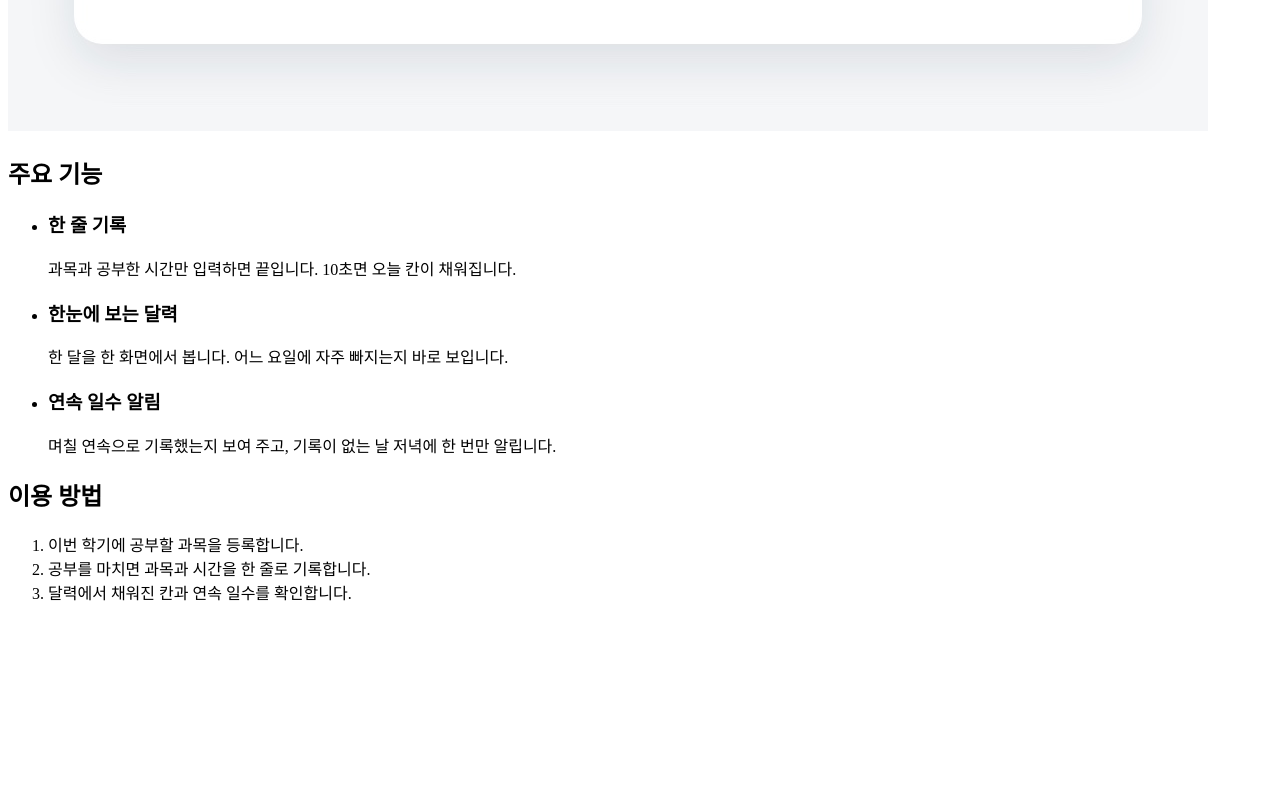
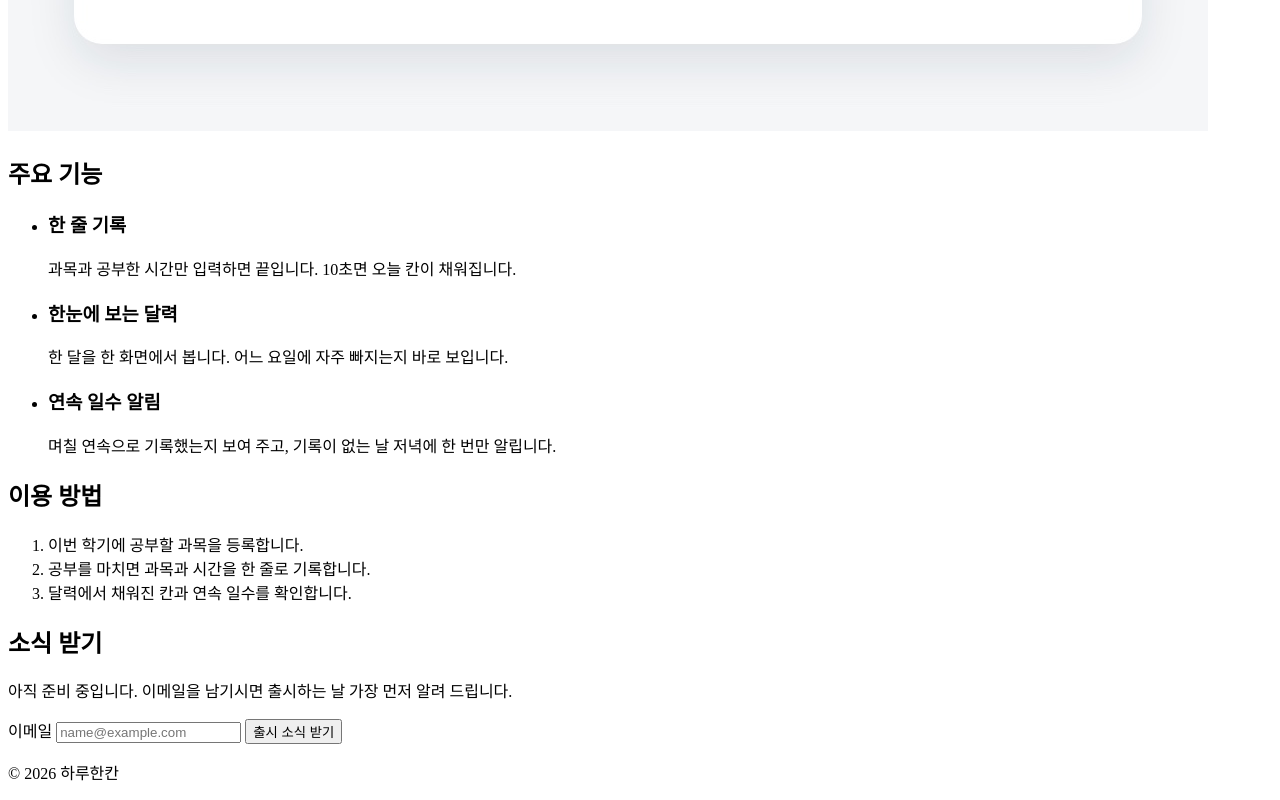
Before and after one commit to kimcumjee/uiuxprogramming, a plain HTML site: page index.html in a window 1280 px wide. Shown: the part 972-1772 px from the top of the page. Before the commit the page ends 1592 px from the top, so only its background shows below. Drawn offline with Linux system fonts and the light colour scheme.

Commit message:
feat(week2): 시맨틱 구조와 내부 이동 완성
- section#subscribe 에 최소 입력 영역(label+input+button) 추가
- label for="email" 과 input id="email" 을 같은 값으로 연결
- 핵심 행동에 맞춰 버튼 문구를 '출시 소식 받기'로 작성
- footer 추가로 header/main/section/footer 시맨틱 구조 완성

Co-Authored-By: Claude Opus 5 (1M context) <noreply@anthropic.com>
Claude-Session: https://claude.ai/code/session_01WFYqhzzHVUgjRDjrSqQyHL

```diff
--- a/index.html
+++ b/index.html
@@ -70,6 +70,25 @@
         <li>달력에서 채워진 칸과 연속 일수를 확인합니다.</li>
       </ol>
     </section>
+
+    <section id="subscribe">
+      <h2>소식 받기</h2>
+      <p>아직 준비 중입니다. 이메일을 남기시면 출시하는 날 가장 먼저 알려 드립니다.</p>
+      <form>
+        <label for="email">이메일</label>
+        <input
+          type="email"
+          id="email"
+          name="email"
+          placeholder="name@example.com"
+        >
+        <button type="submit">출시 소식 받기</button>
+      </form>
+    </section>
   </main>
+
+  <footer>
+    <p>&copy; 2026 하루한칸</p>
+  </footer>
 </body>
 </html>
```
